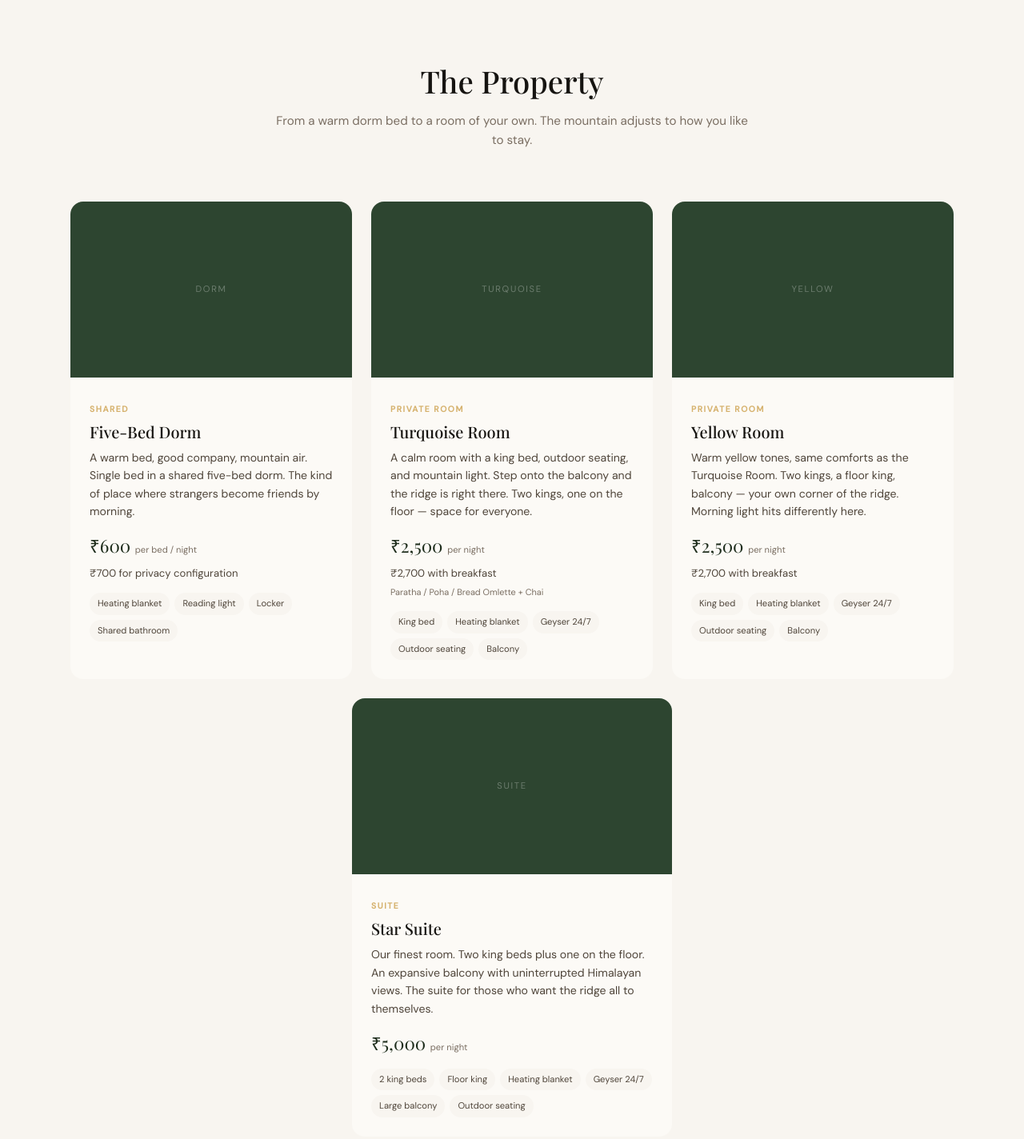
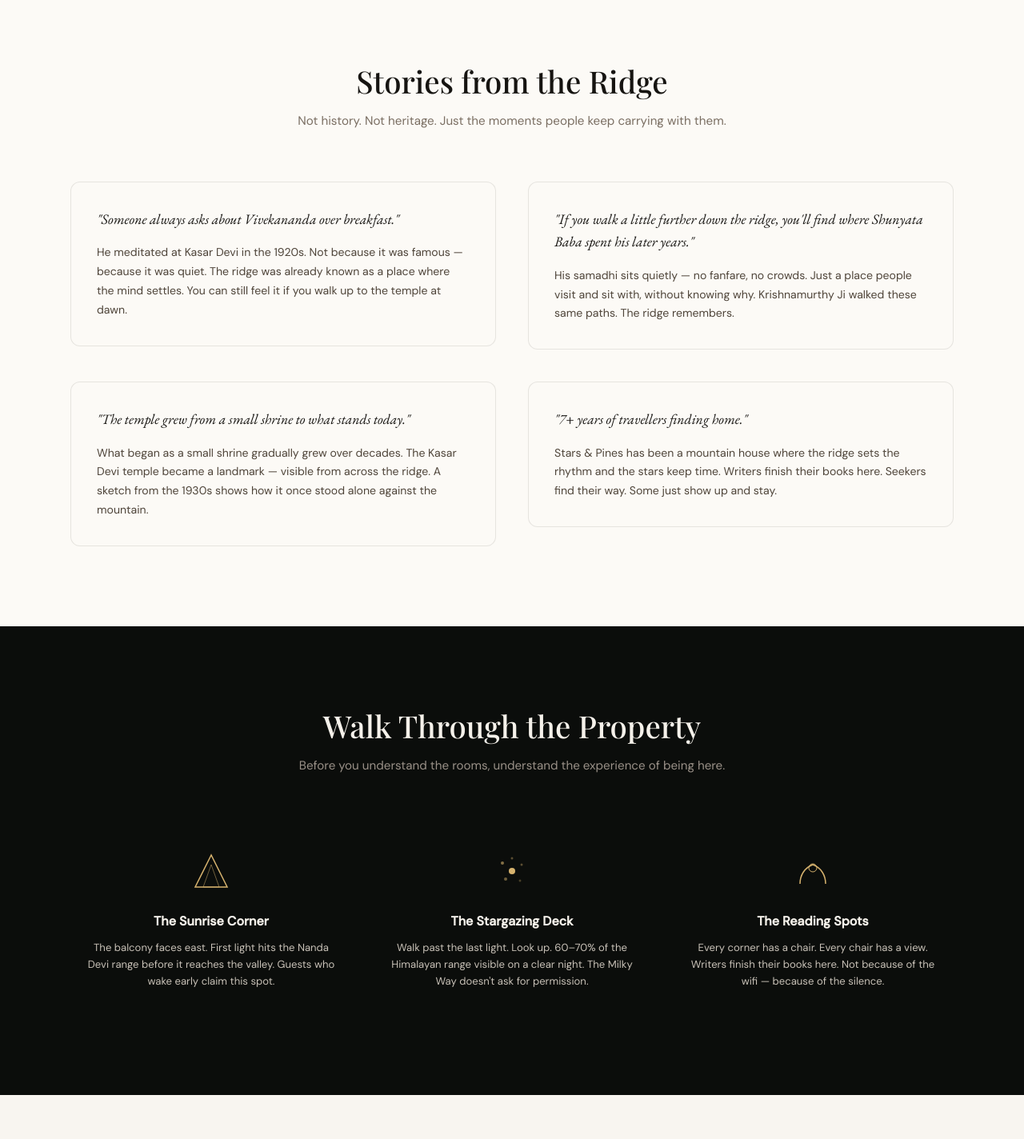
Before and after one commit to swappy-ops/stars-pines, a plain HTML site: page index.html in a window 1280 px wide. Shown: the part 2800-4224 px from the top of the page at 80% size. Drawn offline with nearby package versions, Linux system fonts and the light colour scheme; a web font is replaced by a local one.

Commit message:
feat: add Stories from the Ridge + Property Journey sections
- Stories from the Ridge: 4 discovered moments (Vivekananda, Shunyata Baba, temple growth, 7+ years)
- Property Journey: sunrise corner, stargazing deck, reading spots
- History becomes supporting material, not the protagonist
- SVG icons replace emoji throughout
- Narrative flow: Welcome → Why → Discover → Stories → Property Journey → Rooms → Breakfast → Map → People → Rhythm → Reviews → CTA

```diff
--- a/index.html
+++ b/index.html
@@ -368,6 +368,74 @@ nav.scrolled .hamburger span{background:var(--pine)}
         <div class="bg"><img src="https://images.unsplash.com/photo-1586201375761-83865001e31c?w=600&q=80" alt="Local temple" loading="lazy" /></div>
         <div class="over"></div>
         <div class="label"><h3>Kasar Devi Temple</h3><p>Visible from the balcony. A small shrine that grew over decades. Someone always asks about it over breakfast.</p></div>
+      </div>
+    </div>
+  </div>
+</section>
+
+<!-- ═══ STORIES FROM THE RIDGE ═══ -->
+<section class="section section-alt" id="stories">
+  <div class="container">
+    <div class="section-header">
+      <h2>Stories from the Ridge</h2>
+      <div class="subtitle">Not history. Not heritage. Just the moments people keep carrying with them.</div>
+    </div>
+    <div style="display:grid;grid-template-columns:1fr 1fr;gap:40px;align-items:start">
+      <div style="background:var(--cream);padding:32px;border-radius:12px;border:1px solid var(--border)">
+        <p style="font-family:'EB Garamond',serif;font-style:italic;font-size:1.1rem;color:var(--text);line-height:1.6;margin-bottom:16px">"Someone always asks about Vivekananda over breakfast."</p>
+        <p style="font-size:0.88rem;color:var(--text-soft);line-height:1.7">He meditated at Kasar Devi in the 1920s. Not because it was famous — because it was quiet. The ridge was already known as a place where the mind settles. You can still feel it if you walk up to the temple at dawn.</p>
+      </div>
+      <div style="background:var(--cream);padding:32px;border-radius:12px;border:1px solid var(--border)">
+        <p style="font-family:'EB Garamond',serif;font-style:italic;font-size:1.1rem;color:var(--text);line-height:1.6;margin-bottom:16px">"If you walk a little further down the ridge, you'll find where Shunyata Baba spent his later years."</p>
+        <p style="font-size:0.88rem;color:var(--text-soft);line-height:1.7">His samadhi sits quietly — no fanfare, no crowds. Just a place people visit and sit with, without knowing why. Krishnamurthy Ji walked these same paths. The ridge remembers.</p>
+      </div>
+      <div style="background:var(--cream);padding:32px;border-radius:12px;border:1px solid var(--border)">
+        <p style="font-family:'EB Garamond',serif;font-style:italic;font-size:1.1rem;color:var(--text);line-height:1.6;margin-bottom:16px">"The temple grew from a small shrine to what stands today."</p>
+        <p style="font-size:0.88rem;color:var(--text-soft);line-height:1.7">What began as a small shrine gradually grew over decades. The Kasar Devi temple became a landmark — visible from across the ridge. A sketch from the 1930s shows how it once stood alone against the mountain.</p>
+      </div>
+      <div style="background:var(--cream);padding:32px;border-radius:12px;border:1px solid var(--border)">
+        <p style="font-family:'EB Garamond',serif;font-style:italic;font-size:1.1rem;color:var(--text);line-height:1.6;margin-bottom:16px">"7+ years of travellers finding home."</p>
+        <p style="font-size:0.88rem;color:var(--text-soft);line-height:1.7">Stars & Pines has been a mountain house where the ridge sets the rhythm and the stars keep time. Writers finish their books here. Seekers find their way. Some just show up and stay.</p>
+      </div>
+    </div>
+  </div>
+</section>
+
+<!-- ═══ THE PROPERTY JOURNEY ═══ -->
+<section class="section section-dark" id="property-journey">
+  <div class="container">
+    <div class="section-header">
+      <h2>Walk Through the Property</h2>
+      <div class="subtitle" style="color:var(--text-light-muted)">Before you understand the rooms, understand the experience of being here.</div>
+    </div>
+    <div style="display:grid;grid-template-columns:repeat(3,1fr);gap:24px">
+      <div style="text-align:center;padding:32px 20px">
+        <svg width="48" height="48" viewBox="0 0 48 48" fill="none" xmlns="http://www.w3.org/2000/svg" style="margin-bottom:16px">
+          <path d="M24 4L4 44h40L24 4z" stroke="var(--gold)" stroke-width="1.5" fill="none"/>
+          <path d="M24 16L14 44h20L24 16z" stroke="var(--gold)" stroke-width="1" fill="none" opacity="0.5"/>
+        </svg>
+        <h4 style="color:var(--text-light);font-size:1rem;margin-bottom:8px">The Sunrise Corner</h4>
+        <p style="font-size:0.82rem;color:var(--text-light-soft);line-height:1.6">The balcony faces east. First light hits the Nanda Devi range before it reaches the valley. Guests who wake early claim this spot.</p>
+      </div>
+      <div style="text-align:center;padding:32px 20px">
+        <svg width="48" height="48" viewBox="0 0 48 48" fill="none" xmlns="http://www.w3.org/2000/svg" style="margin-bottom:16px">
+          <circle cx="24" cy="24" r="4" fill="var(--gold)"/>
+          <circle cx="12" cy="14" r="2" fill="var(--gold)" opacity="0.6"/>
+          <circle cx="36" cy="16" r="1.5" fill="var(--gold)" opacity="0.4"/>
+          <circle cx="16" cy="34" r="2" fill="var(--gold)" opacity="0.5"/>
+          <circle cx="34" cy="36" r="1.5" fill="var(--gold)" opacity="0.3"/>
+          <circle cx="24" cy="8" r="1.5" fill="var(--gold)" opacity="0.4"/>
+        </svg>
+        <h4 style="color:var(--text-light);font-size:1rem;margin-bottom:8px">The Stargazing Deck</h4>
+        <p style="font-size:0.82rem;color:var(--text-light-soft);line-height:1.6">Walk past the last light. Look up. 60–70% of the Himalayan range visible on a clear night. The Milky Way doesn't ask for permission.</p>
+      </div>
+      <div style="text-align:center;padding:32px 20px">
+        <svg width="48" height="48" viewBox="0 0 48 48" fill="none" xmlns="http://www.w3.org/2000/svg" style="margin-bottom:16px">
+          <path d="M8 40c0-10 5-20 16-24 11 4 16 14 16 24" stroke="var(--gold)" stroke-width="1.5" fill="none"/>
+          <circle cx="24" cy="20" r="5" stroke="var(--gold)" stroke-width="1" fill="none"/>
+        </svg>
+        <h4 style="color:var(--text-light);font-size:1rem;margin-bottom:8px">The Reading Spots</h4>
+        <p style="font-size:0.82rem;color:var(--text-light-soft);line-height:1.6">Every corner has a chair. Every chair has a view. Writers finish their books here. Not because of the wifi — because of the silence.</p>
       </div>
     </div>
   </div>
```
